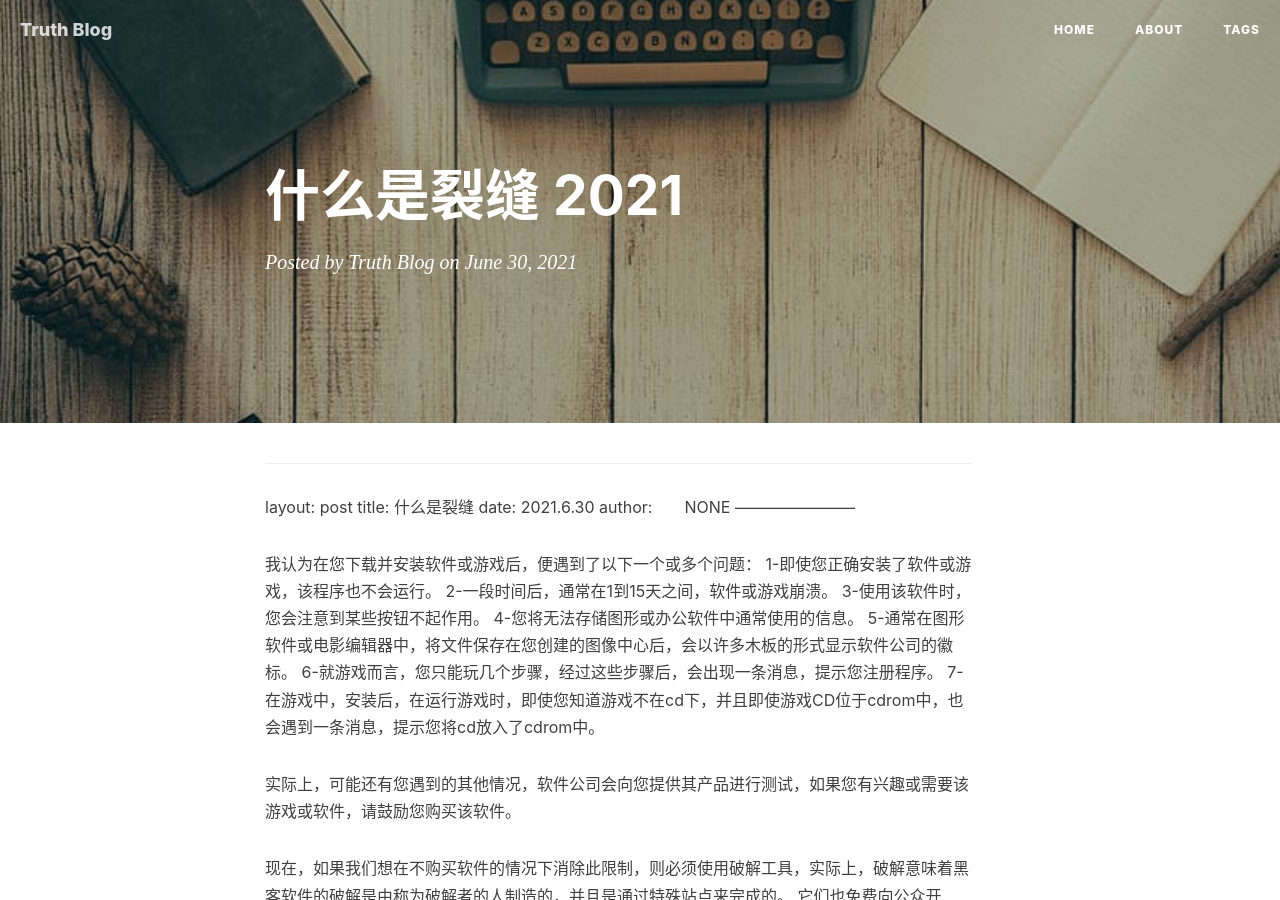
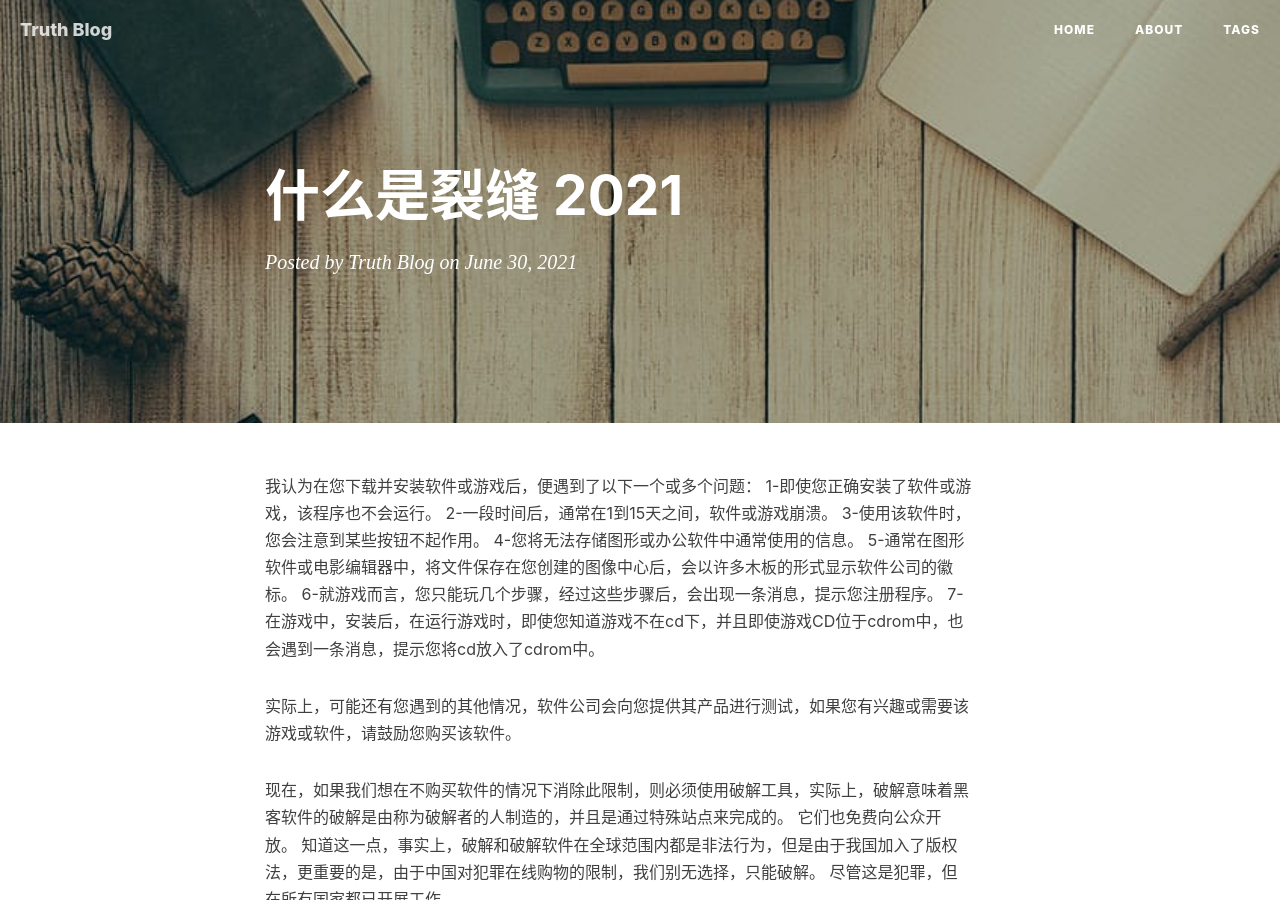
Before and after one commit to 4map/Cn0f1cd.github.io, a Jekyll site: the page built from _posts/2021-6-30-什么是裂缝-2021.md, in a window 1280 px wide and 900 px high. Built offline with Jekyll 4.4.1, drawn with Linux system fonts in a browser that asks for light colours; nearby versions of some CDN libraries; our own code applies the rules of GitHub Pages for plain Markdown files; comment, search, counter and statistics services are not loaded.

Commit message:
Update 2021-6-30-什么是裂缝-2021.md

```diff
--- a/_posts/2021-6-30-什么是裂缝-2021.md
+++ b/_posts/2021-6-30-什么是裂缝-2021.md
@@ -1,9 +1,4 @@
------------------------
-layout:   post
-title:    什么是裂缝
-date:     2021.6.30
-author:　　NONE
------------------------
+
 
  我认为在您下载并安装软件或游戏后，便遇到了以下一个或多个问题：
  1-即使您正确安装了软件或游戏，该程序也不会运行。
```
